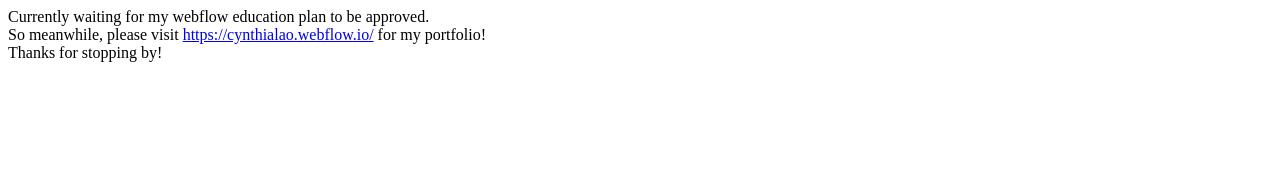
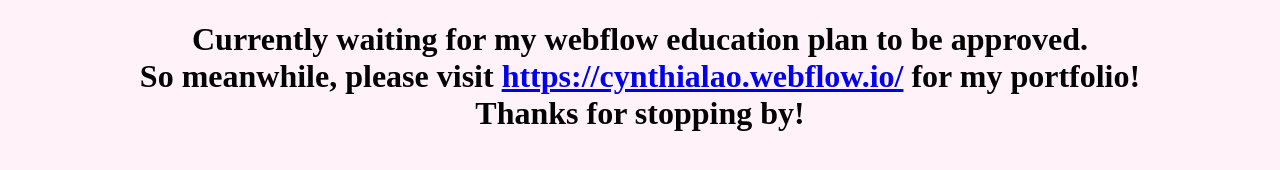
Before and after one commit to CynthiaLao/cynthialao.github.io, a plain HTML site: page index.html in a window 1280 px wide. Drawn offline with Linux system fonts and the light colour scheme.

Commit message:
change colors

```diff
--- a/index.html
+++ b/index.html
@@ -1,12 +1,18 @@
 <!DOCTYPE html>
 <html>
 <head>
+<style>
+h1 {text-align: center;}
+
+</style>
 <meta charset=”utf-8″>
-<title>My First HTML Page</title>
+<title>Cynthia's portfolio placeholder</title>
 </head>
-<body>
-Currently waiting for my webflow education plan to be approved. <br />
+<body style="background-color:rgb(	255	243	249);"></body>
+<h1> Currently waiting for my webflow education plan to be approved. <br />
 So meanwhile, please visit <a href= "https://cynthialao.webflow.io/"> https://cynthialao.webflow.io/</a> for my portfolio!<br />
-Thanks for stopping by!
+Thanks for stopping by!</h1>
+
+
 </body>
 </html>
```
